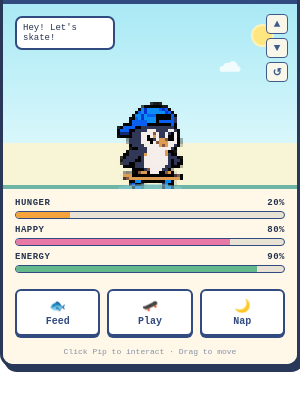
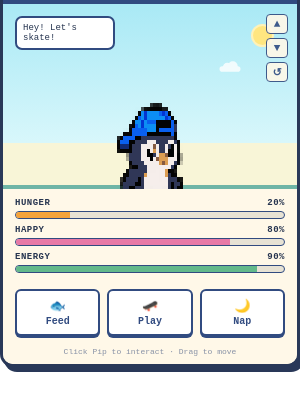
Before and after one commit to mikefromrematch/skate-penguin, an Electron app: page src/index.html in a window 300 px wide. Shown: the part 33-444 px from the top of the page. Drawn offline with Linux system fonts and the light colour scheme; no server answers.

Commit message:
Give the mechanic sprite room for its full character silhouette

```diff
--- a/src/style.css
+++ b/src/style.css
@@ -17,9 +17,9 @@ body { margin: 0; background: transparent; overflow: hidden; user-select: none;
 .cloud:before { width:12px;height:12px;left:5px;top:-5px; }
 .cloud:after { width:14px;height:14px;right:4px;top:-7px; }
 .cloud-a { top:34px;left:22px; }.cloud-b { top:61px;right:52px;transform:scale(.7); }
-.pet-wrap { position:absolute; width:116px;height:105px; left:50%; top:90px; transform:translateX(-50%); z-index:2; cursor:pointer; transition:transform .15s; }
+.pet-wrap { position:absolute; width:116px;height:140px; left:50%; top:45px; transform:translateX(-50%); z-index:2; cursor:pointer; transition:transform .15s; }
 .pet-wrap:hover { transform:translateX(-50%) scale(1.05); }
-canvas { width:96px;height:96px;image-rendering:pixelated;position:absolute;left:10px;top:5px; }
+canvas { width:96px;height:132px;image-rendering:pixelated;position:absolute;left:10px;top:5px; }
 .shadow { position:absolute;bottom:7px;left:26px;width:64px;height:8px;background:#8acbd5;opacity:.55; border-radius:50%; }
 .ground { position:absolute;bottom:0;left:0;right:0;height:4px;background:#6eb5a6; }
 .speech { position:absolute;top:12px;left:12px;background:#fff;border:2px solid #314b80;border-radius:7px;padding:5px 6px;font-size:9px;z-index:3;max-width:100px; }
@@ -55,7 +55,7 @@ body.desktop-mode .stats,
 body.desktop-mode .actions,
 body.desktop-mode footer { display: none !important; }
 body.desktop-mode .scene { width: 150px; height: 150px; background: transparent; overflow: visible; }
-body.desktop-mode .pet-wrap { top: 20px !important; left: 17px !important; }
+body.desktop-mode .pet-wrap { top: 8px !important; left: 17px !important; }
 body.desktop-mode .pet-wrap:hover { transform: translateX(0) scale(1.04); }
 body.desktop-mode .shadow { opacity: .28; }
 
```
